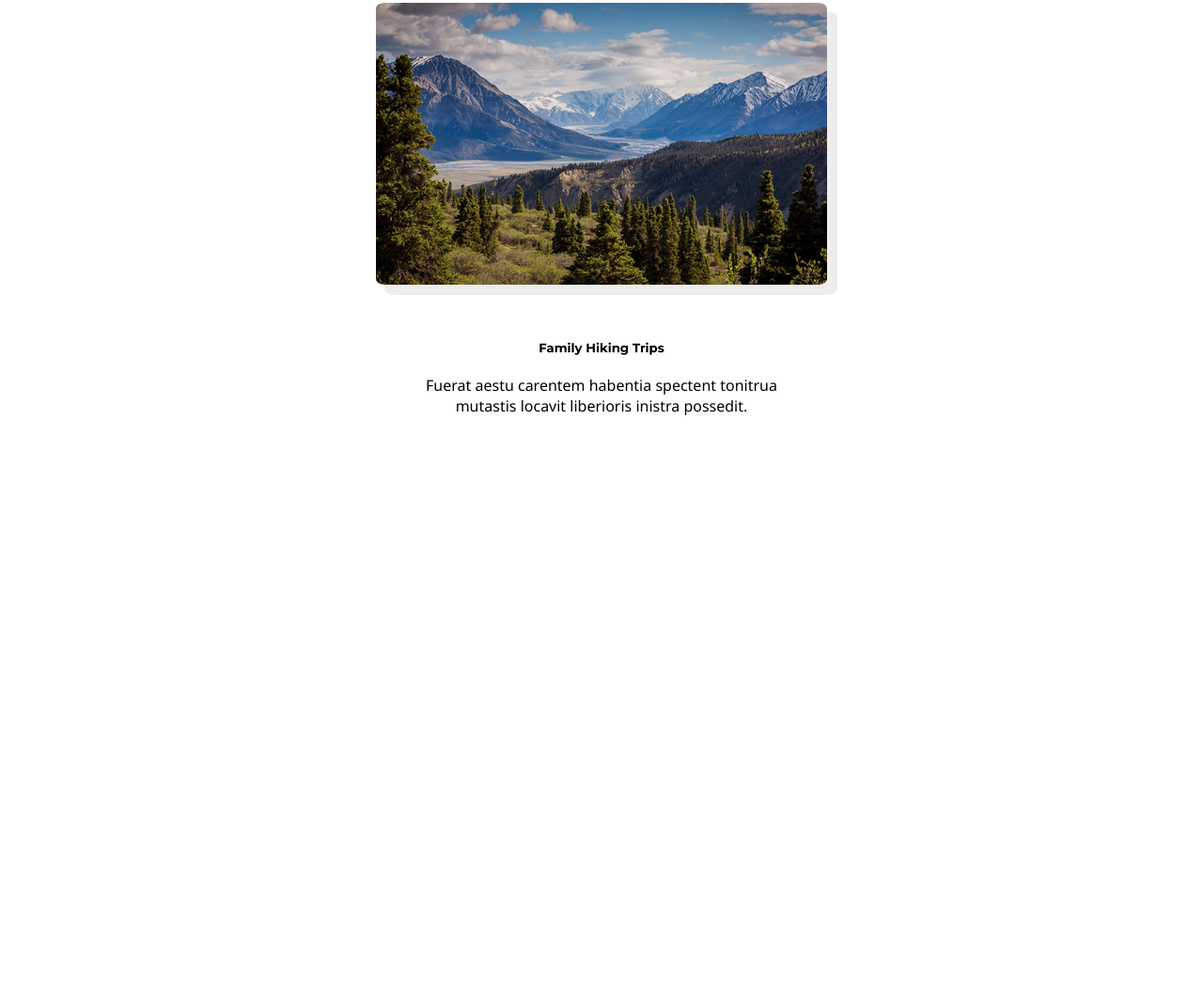
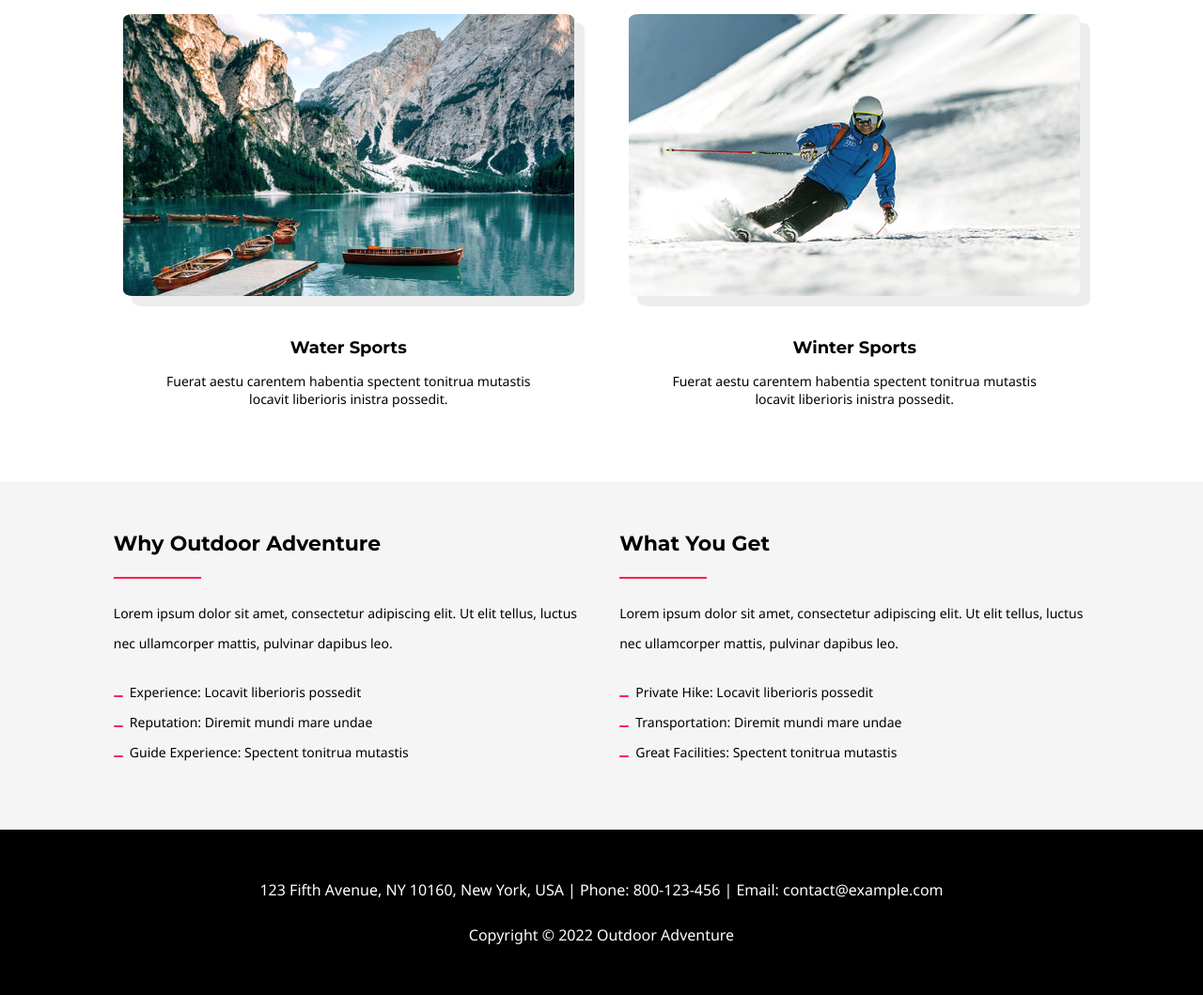
Before and after one commit to SarahAnth/outdoorAdventure, a plain HTML site: page services.html in a window 1280 px wide. Shown: the part 1247-2306 px from the top of the page at 94% size. Before the commit the page ends 1711 px from the top, so only its background shows below. Drawn offline with Linux system fonts and the light colour scheme.

Commit message:
refresh1

```diff
--- a/css/cssServices/services.css
+++ b/css/cssServices/services.css
@@ -100,7 +100,7 @@ header p {
 
 /* images et textes */
 
-.firstLineImages img{
+.firstLineImages img, .secondLineImages img{
     width: 480px;
     height: 300px;
     border-radius: 2%;
@@ -108,23 +108,92 @@ header p {
     margin-bottom: 5%;
 }
 
-.firstLineImages{
+.firstLineImages, .secondLineImages{
     display: flex;
     flex-wrap: wrap;
     justify-content: center;
     text-align: center;
-    width: 0 50px 0 50px;
+    gap: 3%;
+    padding-bottom: 3%;
 }
 
-.firstLineImages h5, .firstLineImages p{
-    margin: 3%;
-    padding: 0 15% 0 15%;
+.secondLineImages{
+    padding-bottom: 5%;
 }
 
-.firstLineImages h5{
-    font-family: "montserrat",sans-serif;
+.firstLineImages h5, .firstLineImages p, .secondLineImages h5, .secondLineImages p{
+    margin: 3%;
+    padding: 0 5% 0 5%;
 }
 
-.firstLineImages p{
+.firstLineImages h5, .secondLineImages h5{
+    font-family: "montserrat",sans-serif;
+    font-size: 18px;
+}
+
+.firstLineImages p, .secondLineImages p{
     font-family: "noto sans",sans-serif;
+    font-size: 14px;
 }
+
+.firstLeft, .firstRight{
+    width: 500px;
+}
+
+/*why what*/
+
+.whyWhat{
+    display: flex;
+    flex-wrap: wrap;
+    justify-content: center;
+    font-family: "montserrat",sans-serif;
+    line-height: 2rem;
+    gap: 3%;
+    padding-top: 50px;
+    padding-bottom: 50px;
+    background-color: #f5f5f5;
+}
+
+.why, .what{
+    width: 500px;
+    height: 270px;
+}
+
+.why h4, .why img, .what h4, .what img{
+    padding-bottom: 2%;
+}
+
+.why h4, .what h4{
+    font-size: 22px;
+}
+
+.why p, .what p{
+    padding-bottom: 4%;
+    font-family: "noto sans",sans-serif;
+    font-size: 14px;
+}
+
+.why li, .what li{
+    color: black;
+    list-style-image: url(/images/lineLi.svg);
+    font-family: "noto sans",sans-serif;
+    font-size: 14px;
+}
+
+/*footer*/
+
+footer{
+    display: flex;
+    flex-wrap: wrap;
+    flex-direction: column;
+    align-items: center;
+    background-color: black;
+    padding-top: 40px;
+    padding-bottom: 40px;
+}
+
+footer p{
+    color: white;
+    line-height: 3em;
+    font-family:'Noto Sans', sans-serif;
+}
--- a/services.html
+++ b/services.html
@@ -21,8 +21,8 @@
         <img class="logo" src="/images/logo.svg" alt="logo">
         <nav>
             <li><a href="index.html">Home</a></li>
-            <li><a href="/htmlAbout/about.html">About</a></li>
-            <li><a href="#">Services</a></li>
+            <li><a href="about.html">About</a></li>
+            <li><a href="services.html">Services</a></li>
             <li><a href="#">Projects</a></li>
             <li><a href="#">Contact</a></li>
         </nav>
@@ -50,7 +50,43 @@
                 <p>Fuerat aestu carentem habentia spectent tonitrua mutastis locavit liberioris inistra possedit.</p>
             </div>
         </section>
+        <section class="secondLineImages">
+            <div class="firstLeft">
+                <img src="/images/services/outdoor3Services.png" alt="#">
+                <h5>Water Sports</h5>
+                <p>Fuerat aestu carentem habentia spectent tonitrua mutastis locavit liberioris inistra possedit.</p>
+            </div>
+            <div class="firstRight">
+                <img src="/images/services/outdoor4Services.png" alt="#">
+                <h5>Winter Sports</h5>
+                <p>Fuerat aestu carentem habentia spectent tonitrua mutastis locavit liberioris inistra possedit.</p>
+            </div>
+        </section>
+        <section class="whyWhat">
+            <div class="why">
+                <h4>Why Outdoor Adventure</h4>
+                <img src="/images/line.svg" alt="line">
+                <p>Lorem ipsum dolor sit amet, consectetur adipiscing elit. Ut elit tellus, luctus nec ullamcorper
+                    mattis, pulvinar dapibus leo.</p>
+                <li>Experience: Locavit liberioris possedit</li>
+                <li>Reputation: Diremit mundi mare undae</li>
+                <li>Guide Experience: Spectent tonitrua mutastis</li>
+            </div>
+            <div class="what">
+                <h4>What You Get</h4>
+                <img src="/images/line.svg" alt="line">
+                <p>Lorem ipsum dolor sit amet, consectetur adipiscing elit. Ut elit tellus, luctus nec ullamcorper
+                    mattis, pulvinar dapibus leo.</p>
+                <li>Private Hike: Locavit liberioris possedit</li>
+                <li>Transportation: Diremit mundi mare undae</li>
+                <li>Great Facilities: Spectent tonitrua mutastis</li>
+            </div>
+        </section>
     </main>
+    <footer>
+        <p>123 Fifth Avenue, NY 10160, New York, USA | Phone: 800-123-456 | Email: contact@example.com</p>
+        <p>Copyright © 2022 Outdoor Adventure</p>
+    </footer>
 </body>
 
 </html>
```
Also changed, not shown: about.html (+2 -2 lines), index.html (+1 -1 lines).
